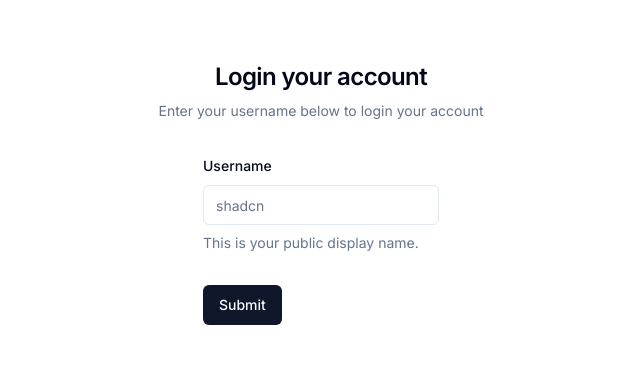
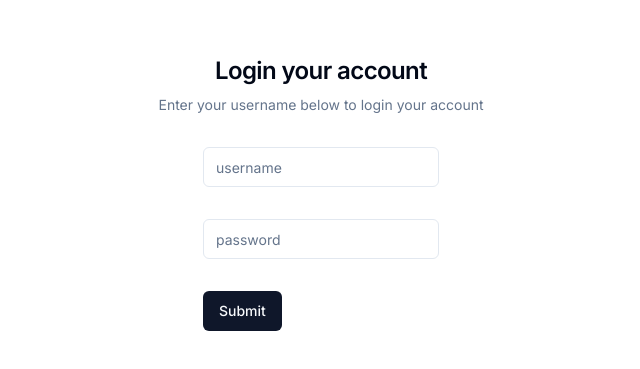
Before and after one commit to lutfullahcelenk/shadcn-singlepage-app, a Next.js app: page / in a window 1280 px wide. Shown: the part 207-576 px from the top of the page, without its empty margins (319-959 px from the left). Built offline with nearby package versions, Linux system fonts and the light colour scheme.

Commit message:
feat: username and password verification is completed

```diff
--- a/components/UserAuthForm/index.tsx
+++ b/components/UserAuthForm/index.tsx
@@ -1,34 +1,36 @@
-"use client"
-import React from "react";
+"use client";
+import React, { useState } from "react";
+import * as z from "zod";
+import { useRouter } from "next/navigation";
 import { useForm } from "react-hook-form";
 import { zodResolver } from "@hookform/resolvers/zod";
-import * as z from "zod";
-import {
-    Form,
-    FormControl,
-    FormDescription,
-    FormField,
-    FormItem,
-    FormLabel,
-    FormMessage,
-} from "../ui/form";
 import { Button } from "../ui/button";
 import { Input } from "../ui/input";
+import { Form, FormControl, FormField, FormItem, FormMessage } from "../ui/form";
 
 const formSchema = z.object({
-    username: z.string().min(2).max(50),
+    username: z.string().trim().min(5, {
+        message: "Username must be at least 5 characters",
+    }),
+    password: z.string().trim().min(8, {
+        message: "Password must be at least 8 characters.",
+    }),
 });
 
 const UserAuthForm = () => {
+    const [isLoading, setIsLoading] = useState<boolean>(false);
+    const router = useRouter();
     const form = useForm<z.infer<typeof formSchema>>({
         resolver: zodResolver(formSchema),
         defaultValues: {
             username: "",
+            password: "",
         },
     });
 
     function onSubmit(values: z.infer<typeof formSchema>) {
         console.log(values);
+        router.push("/home")
     }
 
     return (
@@ -39,11 +41,27 @@ const UserAuthForm = () => {
                     name="username"
                     render={({ field }) => (
                         <FormItem>
-                            <FormLabel>Username</FormLabel>
                             <FormControl>
-                                <Input placeholder="shadcn" {...field} />
+                                <Input placeholder="username" {...field} disabled={isLoading} />
                             </FormControl>
-                            <FormDescription>This is your public display name.</FormDescription>
+                            <FormMessage />
+                        </FormItem>
+                    )}
+                />
+
+                <FormField
+                    control={form.control}
+                    name="password"
+                    render={({ field }) => (
+                        <FormItem>
+                            <FormControl>
+                                <Input
+                                    placeholder="password"
+                                    type="password"
+                                    {...field}
+                                    disabled={isLoading}
+                                />
+                            </FormControl>
                             <FormMessage />
                         </FormItem>
                     )}
```
